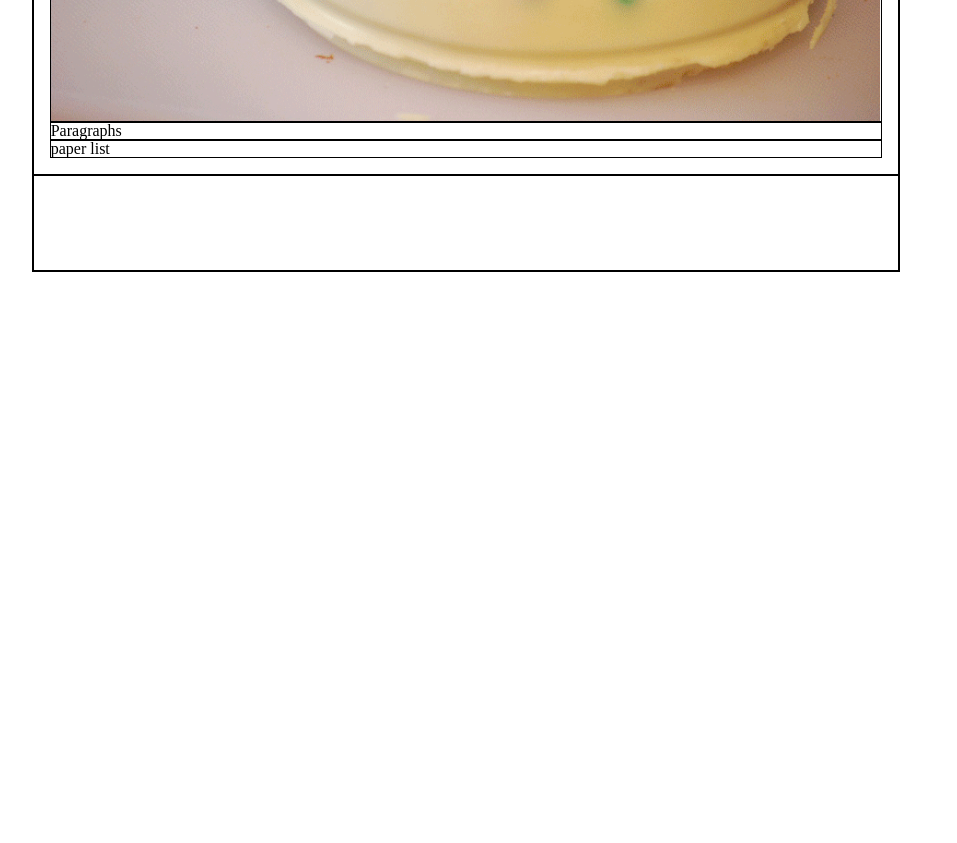
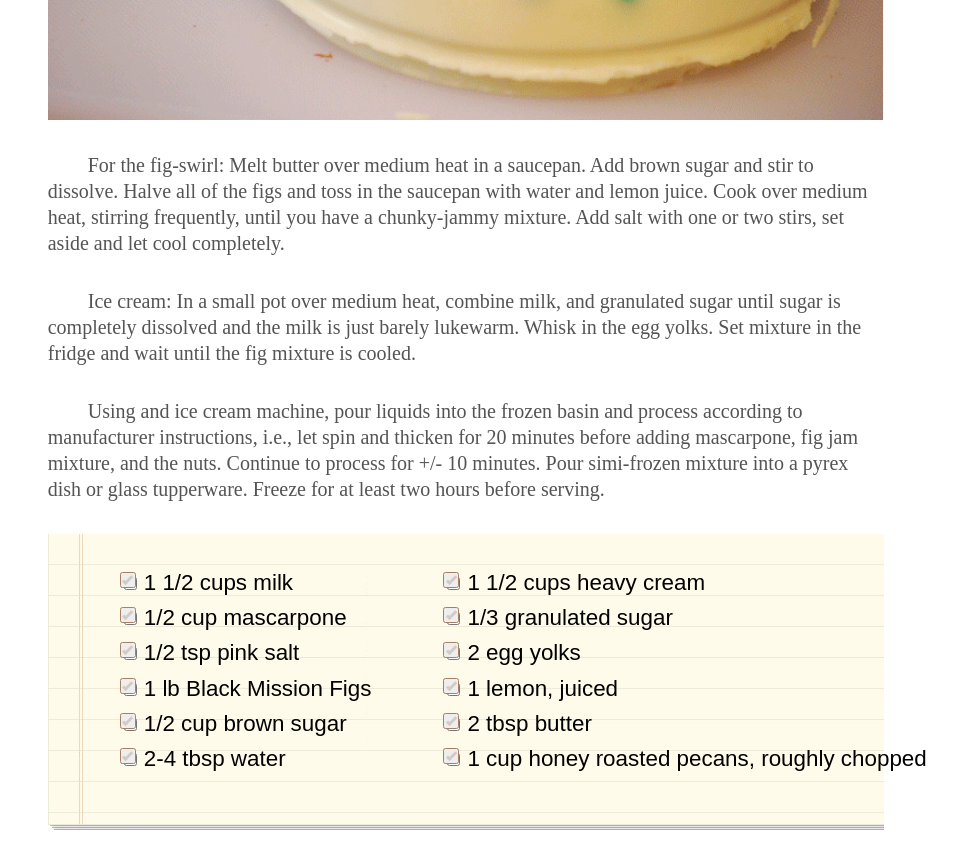
Before and after one commit to jesposito/chocolate-pizza, a plain HTML site: page index.html in a window 1280 px wide. Shown: the part 700-1543 px from the top of the page, without its empty margins (174-1131 px from the left). Before the commit the page ends 972 px from the top, so only its background shows below. Drawn offline with Linux system fonts and the light colour scheme; a web font is replaced by a local one.

Commit message:
added checklist

```diff
--- a/css/style.css
+++ b/css/style.css
@@ -1,7 +1,8 @@
-@import url('https://fonts.googleapis.com/css?family=Yanone+Kaffeesatz%7CTeko%7CYellowtail%7CBenchNine%7CLato');
+@import url('https://fonts.googleapis.com/css?family=Yanone+Kaffeesatz%7CTeko%7CYellowtail%7CBenchNine%7CLato%7CScope+One');
 
 * {
     box-sizing: border-box;
+    font-size: 16px;
   }
   body {
     display: flex;
@@ -30,7 +31,6 @@
     max-height: 100%;
     max-width: 100%;
     object-fit: contain;
-    border: 1px solid black;
   }
   .inner-col {
     flex: 2;
@@ -40,8 +40,8 @@
   }
   #header-left img {
     float: left;
-    width: 2.6em;
-    height: 2.9em;
+    width: 2.8em;
+    height: 3.1em;
     background: #555;
   }
   #left-padding{
@@ -50,13 +50,13 @@
   }
 
   #header-left h1 {
-    font-size: 2.3em;
+    font-size: 2.4em;
     font-family: 'Yellowtail', cursive;
     float:left;
   }
   #header-left h2 {
     clear: left;
-    font-size: .79em;
+    font-size: .9em;
     padding-left: .3em;
     font-family: 'Yanone Kaffeesatz', sans-serif;
     color: #7a7a7a;
@@ -72,26 +72,34 @@
     list-style-type: none;
     display: block;
     float:left;
+    padding-top: .7em;
   }
   #header-right img {
     float:right;
-    height: 1.4em;
-    width: 1.4em;
+    height: 1.5em;
+    width: 1.5em;
     margin: .08em;
   }
   .inner-row main {
     min-height: 60vh;
-    border: 1px solid;
   }
   .inner-row aside {
     background: beige;
     flex: 1;
   }
+  .inner-row p {
+    font-family: 'Scope One', serif;
+    color: #545454;
+    text-align: left;
+    text-indent: 2em;
+    line-height: 1.3em;
+    padding-top: 1.6em;
+    font-size: 1.25em;
+  }
   header, footer {
     background: #ffffff;
     height: 9vh;
     min-height: 6rem;
-    border: 1px solid;
   }
   header, footer, main, nav, aside {
     padding: 1em;
@@ -127,11 +135,11 @@
   }
   #sub-header-left h2 {
     clear: left;
-    font-size: .78em;
+    font-size: .79em;
     margin-left: .2em;
     font-family: 'Lato', sans-serif;
     color: #7e7e7e;
-    margin-top: -2em;
+    margin-top: -1.8em;
   }
   #sub-header-right {
     float: right;
@@ -143,7 +151,7 @@
   }
   #sub-header-right h2 {
     float: right;
-    font-size: .78em;
+    font-size: .79em;
     margin-left: .4em;
     margin-right: .4em;
     font-family: 'Lato', sans-serif;
@@ -169,3 +177,78 @@
   #img-div img{
   padding-top: 1em;
   }
+
+
+  #paper-continer {
+    width:100%;
+    max-height: 100%;
+    max-width: 100%;
+    object-fit: contain;
+
+  }
+  #paper-image{
+    height: 100%;
+    min-height: 18.5em;
+    max-height:18.5em;
+    width: 100%;
+    display: flex;
+    margin-top: 2em;
+    background-image: url('../img/list-bg.png');
+    flex-flow: column wrap;
+    padding-top: 2em;
+    padding-bottom: 2em;
+  }
+
+#checkboxes {
+  margin-top: .4em;
+  margin-bottom: .4em;
+  margin-left: 4.5em;
+  position: relative;
+}
+
+#checkboxes label {
+  cursor: pointer;
+	position: absolute;
+	width: 1em;
+	height: 1em;
+	top: 0;
+  left: 0;
+	background: #eee;
+	border: .08em solid #A68064;
+  border-radius: .15em;
+}
+
+#label-text {
+  position:absolute;
+  left: 3;
+}
+
+#checkboxes label:after {
+	opacity: 0.2;
+	content: '';
+	position: absolute;
+	width: .5em;
+	height: .1em;
+	background: transparent;
+	top: .25em;
+	left: .1em;
+	border: .2em solid #6B4226;
+	border-top: none;
+	border-right: none;
+
+	transform: rotate(-45deg);
+}
+
+#checkboxes label:hover::after {
+	opacity: 0.5;
+}
+
+#checkboxes input[type=checkbox]:checked + label:after {
+	opacity: 1;
+}
+
+#checkboxes span {
+  font-family: 'BenchNine', sans-serif;
+  font-size: 1.4em;
+  flex-wrap: wrap;
+}
--- a/index.html
+++ b/index.html
@@ -65,14 +65,70 @@
 						<img id="main-image" src="img/choco-pizza.png" alt="It's a pizza made of chocolate." />
 					</div>
           <div class="inner-row">
-            Paragraphs
-          </div>
-          <div class="inner-row">
-            paper list
+						<div class="pcontainer">
+	            <p>For the fig-swirl: Melt butter over medium heat in a saucepan. Add brown sugar and stir to dissolve. Halve all of the figs and toss in the saucepan with water and lemon juice. Cook over medium heat, stirring frequently, until you have a chunky-jammy mixture. Add salt with one or two stirs, set aside and let cool completely. </p>
+							<p>Ice cream: In a small pot over medium heat, combine milk, and granulated sugar until sugar is completely dissolved and the milk is just barely lukewarm. Whisk in the egg yolks. Set mixture in the fridge and wait until the fig mixture is cooled.</p>
+							<p>Using and ice cream machine, pour liquids into the frozen basin and process according to manufacturer instructions, i.e., let spin and thicken for 20 minutes before adding mascarpone, fig jam mixture, and the nuts. Continue to process for +/- 10 minutes. Pour simi-frozen mixture into a pyrex dish or glass tupperware. Freeze for at least two hours before serving.</p>
+						</div>
           </div>
 
+          <div id="paper-container" class="inner-row">
+						<div id="paper-image">
+							<div id="checkboxes">
+								<input type="checkbox" value="1" id="box1" name=""/>
+								<label id="label-text" for="box1"></label><span>1 1/2 cups milk</span>
+							</div>
+							<div id="checkboxes">
+								<input type="checkbox" value="1" id="box2" name=""/>
+								<label id="label-text" for="box2"></label><span>1/2 cup mascarpone</span>
+							</div>
+							<div id="checkboxes">
+								<input type="checkbox" value="1" id="box3" name=""/>
+								<label id="label-text" for="box3"></label><span>1/2 tsp pink salt</span>
+							</div>
+							<div id="checkboxes">
+								<input type="checkbox" value="1" id="box4" name=""/>
+								<label id="label-text" for="box4"></label><span>1 lb Black Mission Figs</span>
+							</div>
+							<div id="checkboxes">
+								<input type="checkbox" value="1" id="box5" name=""/>
+								<label id="label-text" for="box5"></label><span>1/2 cup brown sugar</span>
+							</div>
+							<div id="checkboxes">
+								<input type="checkbox" value="1" id="box6" name=""/>
+								<label id="label-text" for="box6"></label><span>2-4 tbsp water</span>
+							</div>
+							<div id="checkboxes">
+								<input type="checkbox" value="1" id="box7" name=""/>
+								<label id="label-text" for="box7"></label><span>1 1/2 cups heavy cream</span>
+							</div>
+							<div id="checkboxes">
+								<input type="checkbox" value="1" id="box8" name=""/>
+								<label id="label-text" for="box8"></label><span>1/3 granulated sugar</span>
+							</div>
+							<div id="checkboxes">
+								<input type="checkbox" value="1" id="box9" name=""/>
+								<label id="label-text" for="box9"></label><span>2 egg yolks</span>
+							</div>
+							<div id="checkboxes">
+								<input type="checkbox" value="1" id="box10" name=""/>
+								<label id="label-text" for="box10"></label><span>1 lemon, juiced</span>
+							</div>
+							<div id="checkboxes">
+								<input type="checkbox" value="1" id="box11" name=""/>
+								<label id="label-text" for="box11"></label><span>2 tbsp butter</span>
+							</div>
+							<div id="checkboxes">
+								<input type="checkbox" value="1" id="box12" name=""/>
+								<label id="label-text" for="box12"></label><span>1 cup honey roasted pecans, roughly chopped</span>
+							</div>
+						</div>
+        	</div>
+
 				</main>
+
 				<footer></footer>
+
 			</div>
 		</div>
 
```
